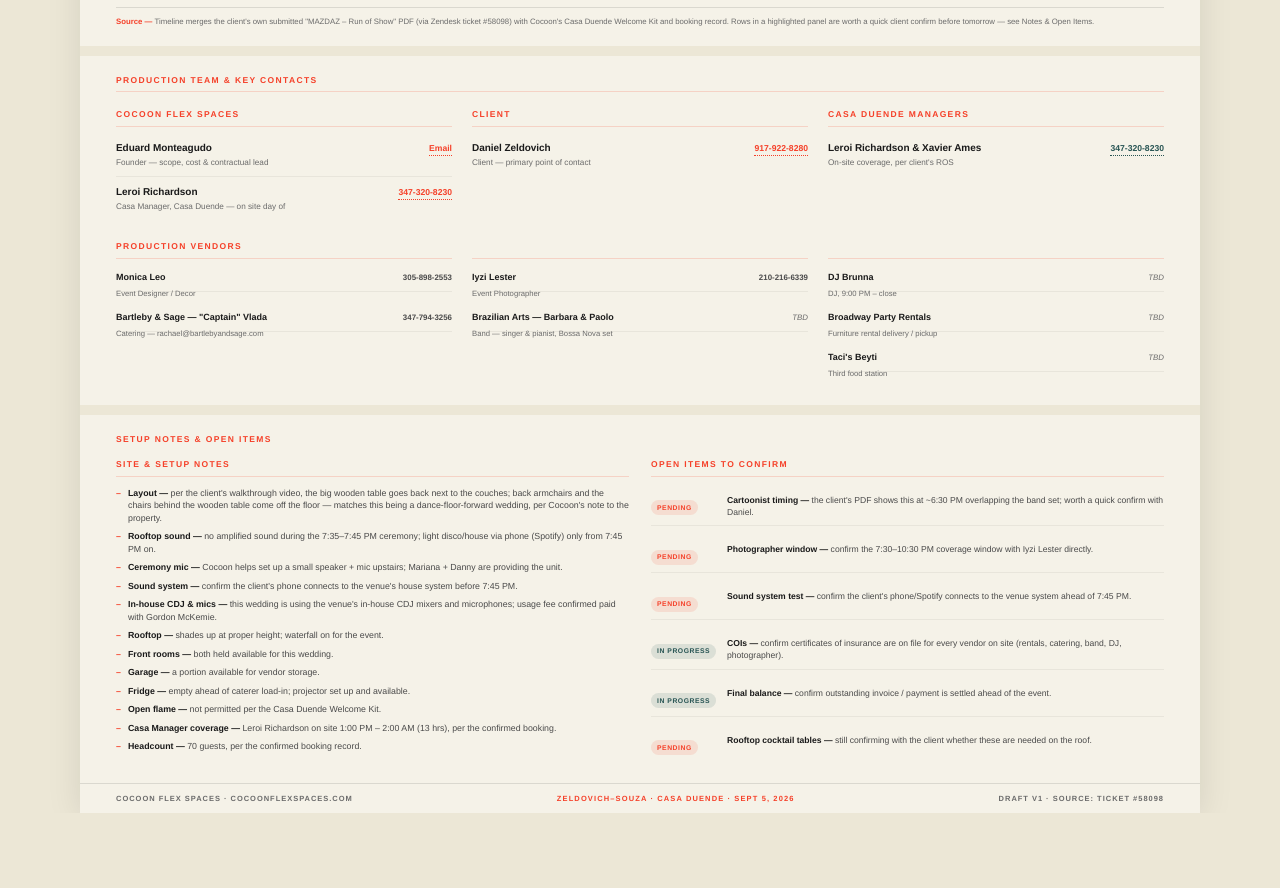
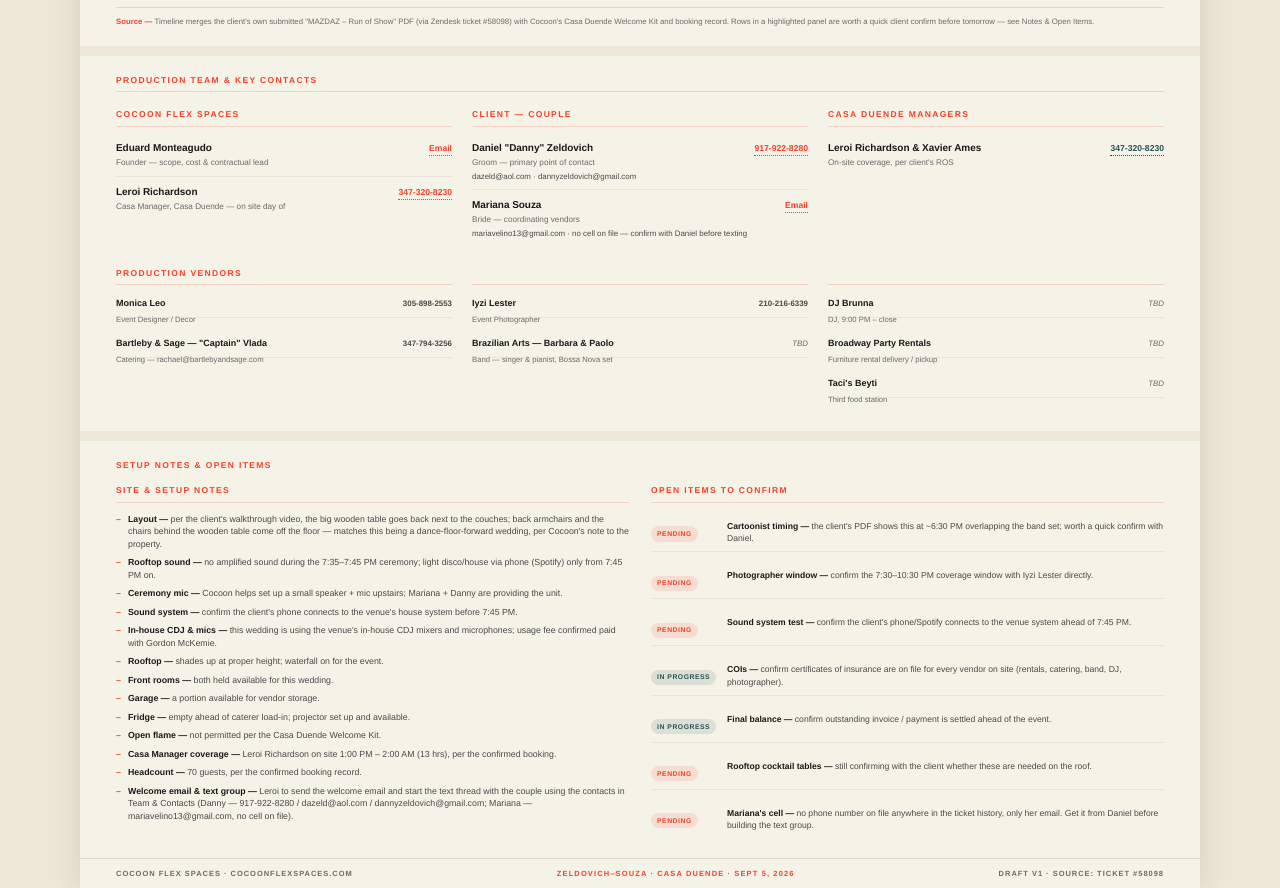
Before and after one commit to cocoonflexspaces/cocoon-zeldovich-souza-ros, a plain HTML site: page index.html in a window 1280 px wide. Shown: the part 1584-2472 px from the top of the page. Before the commit the page ends 2397 px from the top, so only its background shows below. Drawn offline with Linux system fonts and the light colour scheme.

Commit message:
Update client details and contact information

```diff
--- a/index.html
+++ b/index.html
@@ -544,10 +544,16 @@
         </div>
       </div>
       <div class="team-col">
-        <div class="team-col-head">Client</div>
+        <div class="team-col-head">Client — Couple</div>
         <div class="person-row">
-          <div class="p-name-row"><span class="p-name">Daniel Zeldovich</span><a class="p-phone tel-link" href="tel:+19179228280">917-922-8280</a></div>
-          <div class="p-role">Client — primary point of contact</div>
+          <div class="p-name-row"><span class="p-name">Daniel "Danny" Zeldovich</span><a class="p-phone tel-link" href="tel:+19179228280">917-922-8280</a></div>
+          <div class="p-role">Groom — primary point of contact</div>
+          <div class="p-note">dazeld@aol.com · dannyzeldovich@gmail.com</div>
+        </div>
+        <div class="person-row">
+          <div class="p-name-row"><span class="p-name">Mariana Souza</span><a class="p-phone tel-link" href="mailto:mariavelino13@gmail.com">Email</a></div>
+          <div class="p-role">Bride — coordinating vendors</div>
+          <div class="p-note">mariavelino13@gmail.com · <span class="flag">no cell on file — confirm with Daniel before texting</span></div>
         </div>
       </div>
       <div class="team-col">
@@ -605,6 +611,7 @@
           <li><strong>Open flame —</strong> not permitted per the Casa Duende Welcome Kit.</li>
           <li><strong>Casa Manager coverage —</strong> Leroi Richardson on site 1:00 PM – 2:00 AM (13 hrs), per the confirmed booking.</li>
           <li><strong>Headcount —</strong> 70 guests, per the confirmed booking record.</li>
+          <li><strong>Welcome email &amp; text group —</strong> Leroi to send the welcome email and start the text thread with the couple using the contacts in Team &amp; Contacts (Danny — 917-922-8280 / dazeld@aol.com / dannyzeldovich@gmail.com; Mariana — mariavelino13@gmail.com, no cell on file).</li>
         </ul>
       </div>
       <div class="items-col">
@@ -633,6 +640,10 @@
           <div class="item-status"><span class="pill pending">Pending</span></div>
           <div class="item-text"><strong>Rooftop cocktail tables —</strong> still confirming with the client whether these are needed on the roof.</div>
         </div>
+        <div class="item-row">
+          <div class="item-status"><span class="pill pending">Pending</span></div>
+          <div class="item-text"><strong>Mariana's cell —</strong> no phone number on file anywhere in the ticket history, only her email. Get it from Daniel before building the text group.</div>
+        </div>
       </div>
     </div>
   </section>
```
